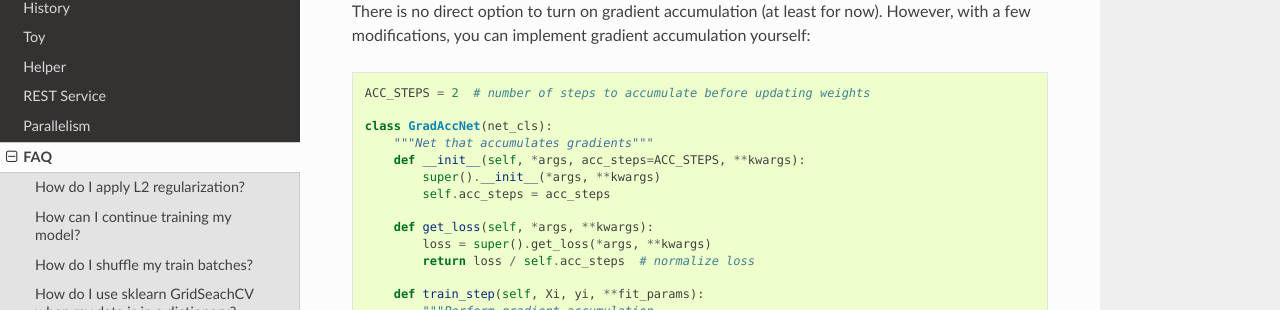
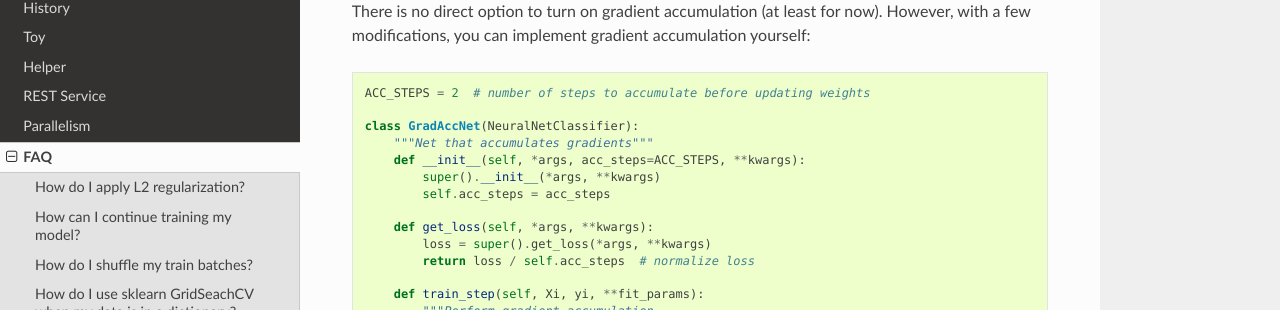
Before and after one commit to skorch-dev/skorch, a Sphinx documentation site: the page built from docs/user/FAQ.rst, in a window 1280 px wide and 900 px high, scrolled down 4854 px. Shown: the part 141-451 px from the top of the window. Built offline with Sphinx 7.4.7 and the Read the Docs theme 2.0.0, drawn with Linux system fonts in a browser that asks for light colours.

Commit message:
Use correct class name in FAQ example

```diff
--- a/docs/user/FAQ.rst
+++ b/docs/user/FAQ.rst
@@ -295,7 +295,7 @@ gradient accumulation yourself:
 
     ACC_STEPS = 2  # number of steps to accumulate before updating weights
 
-    class GradAccNet(net_cls):
+    class GradAccNet(NeuralNetClassifier):
         """Net that accumulates gradients"""
         def __init__(self, *args, acc_steps=ACC_STEPS, **kwargs):
             super().__init__(*args, **kwargs)
```
